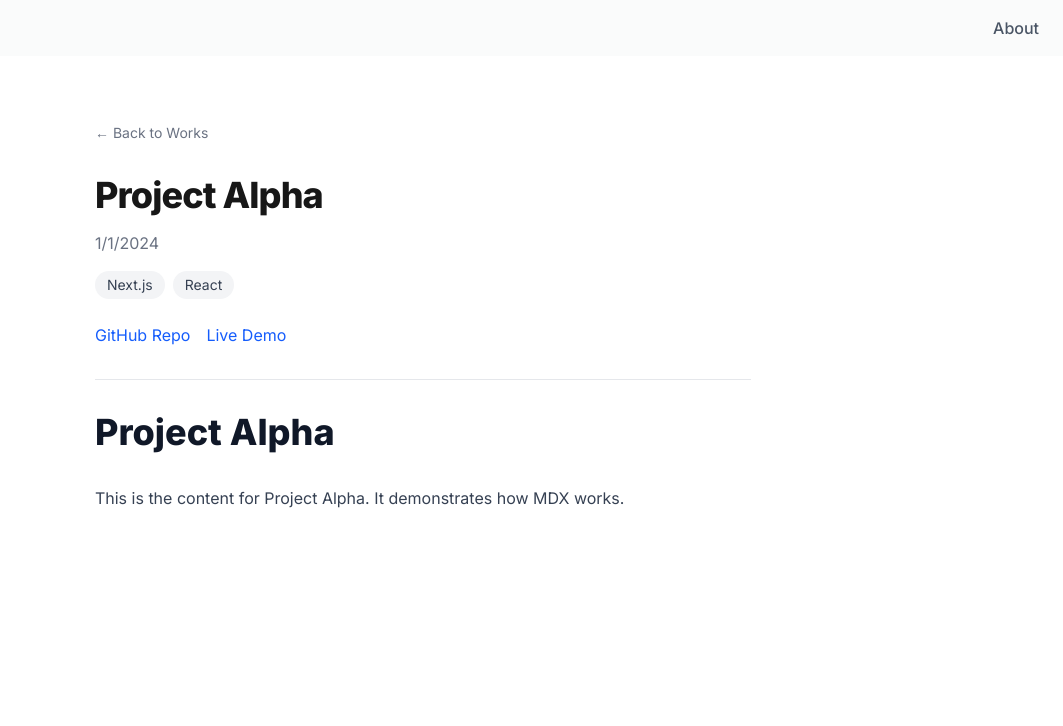
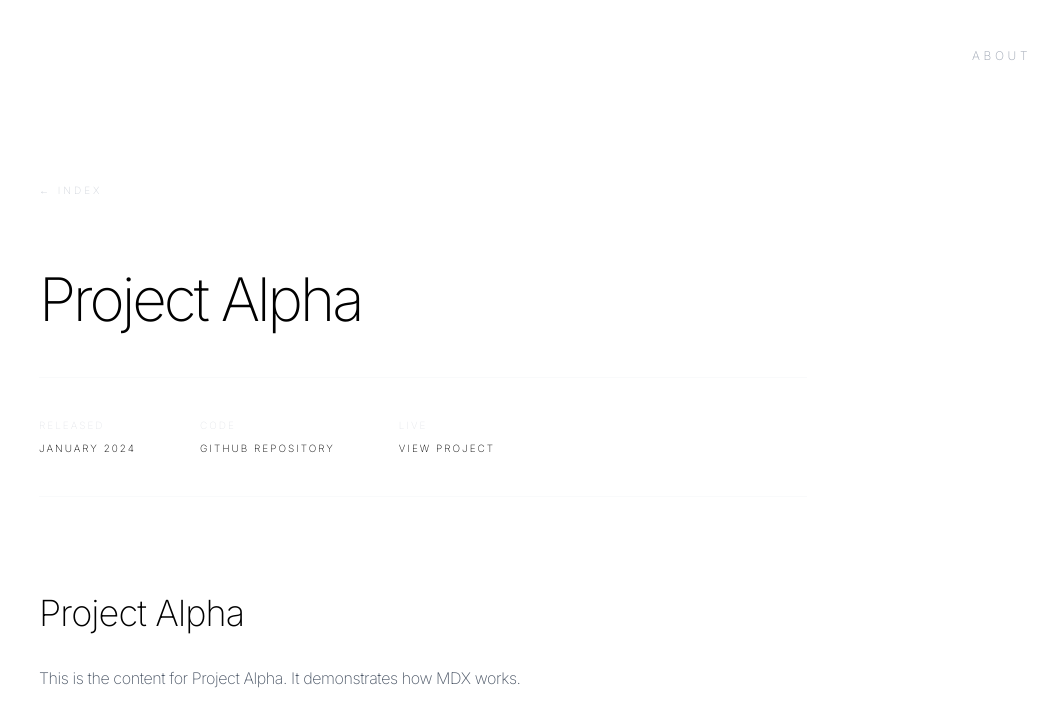
Before and after one commit to kaishiraishi/portfolio, a Next.js app: page /works/project-alpha in a window 1280 px wide. Shown: the top 726 px of the page, without its empty margins (217-1280 px from the left). Built offline with nearby package versions, Linux system fonts and the light colour scheme.

Commit message:
Design: Update typography to Helvetica Neue UltraLight and refine grid

```diff
--- a/src/app/about/page.tsx
+++ b/src/app/about/page.tsx
@@ -7,17 +7,19 @@ export const metadata: Metadata = {
 
 export default function AboutPage() {
     return (
-        <div className="max-w-prose mx-auto py-12">
-            <Link href="/" className="text-gray-500 hover:text-black transition-colors text-sm mb-8 inline-block">
-                &larr; Back to Works
+        <div className="max-w-2xl mx-auto py-20">
+            <Link href="/" className="text-[10px] tracking-[0.3em] uppercase text-gray-300 hover:text-black transition-colors mb-16 inline-block font-extralight">
+                &larr; Index
             </Link>
-            <h1 className="text-3xl font-bold tracking-tight mb-6">About</h1>
-            <div className="prose prose-gray">
+            <h1 className="text-5xl font-extralight tracking-tighter mb-12 text-black">About</h1>
+            <div className="prose prose-gray prose-p:font-extralight prose-p:text-gray-600 prose-p:leading-relaxed prose-p:text-lg">
                 <p>
-                    Hello, this is my minimal portfolio. I build web applications and enjoy creating clean, user-friendly digital experiences.
+                    I am a designer and developer focused on minimal and functional digital aesthetics.
+                    I believe in the power of simplicity and the clarity of negative space.
                 </p>
                 <p>
-                    This site is built with Next.js App Router, Tailwind CSS, and MDX. It focuses on performance, simplicity, and ease of content management.
+                    This portfolio is a reflection of that philosophy—distilled to its essential components:
+                    typography, grid, and content.
                 </p>
             </div>
         </div>
--- a/src/app/layout.tsx
+++ b/src/app/layout.tsx
@@ -17,13 +17,13 @@ export default function RootLayout({
 }>) {
   return (
     <html lang="ja">
-      <body className={`${inter.className} bg-gray-50 text-gray-900 min-h-screen flex flex-col`}>
-        <header className="px-6 py-4 flex justify-end items-center sticky top-0 bg-gray-50/80 backdrop-blur-sm z-10">
-          <Link href="/about" className="text-gray-600 hover:text-black font-medium transition-colors">
+      <body className={`${inter.className} bg-white text-black min-h-screen flex flex-col font-['Helvetica_Neue',Helvetica,Arial,sans-serif] font-extralight tracking-tight`}>
+        <header className="px-8 py-12 flex justify-end items-center sticky top-0 bg-white/80 backdrop-blur-md z-10">
+          <Link href="/about" className="text-gray-400 hover:text-black font-extralight transition-colors text-xs tracking-[0.3em] uppercase">
             About
           </Link>
         </header>
-        <main className="flex-1 w-full max-w-4xl mx-auto px-6 py-8">
+        <main className="flex-1 w-full max-w-7xl mx-auto px-8 pb-32">
           {children}
         </main>
       </body>
--- a/src/app/page.tsx
+++ b/src/app/page.tsx
@@ -5,43 +5,42 @@ export default function WorksPage() {
   const works = getAllWorks();
 
   return (
-    <div className="space-y-8">
-      <h1 className="text-3xl font-bold tracking-tight">WORKS</h1>
+    <div className="space-y-24">
+      <section>
+        <h1 className="text-[10px] font-extralight tracking-[0.4em] uppercase mb-16 text-gray-300">Selected Works</h1>
 
         {works.length === 0 ? (
-        <p className="text-gray-500">No works found.</p>
+          <p className="text-gray-500 font-extralight">No works found.</p>
         ) : (
-        <div className="grid grid-cols-1 md:grid-cols-2 gap-6">
+          <div className="grid grid-cols-1 md:grid-cols-2 lg:grid-cols-3 gap-x-12 gap-y-24">
             {works.map(({ slug, frontmatter }) => (
               <Link
                 key={slug}
                 href={`/works/${slug}`}
-              className="group block p-6 bg-white rounded-xl shadow-sm border border-gray-100 hover:shadow-md hover:border-gray-200 transition-all"
+                className="group block space-y-6"
               >
-              <h2 className="text-xl font-semibold group-hover:text-blue-600 transition-colors">
+                <div className="aspect-[4/3] bg-gray-50 overflow-hidden relative border border-gray-100/50">
+                  <div className="absolute inset-0 flex items-center justify-center text-gray-200 font-extralight text-6xl group-hover:scale-105 transition-transform duration-700 ease-out">
+                    {frontmatter.title.charAt(0)}
+                  </div>
+                  <div className="absolute inset-0 bg-black/0 group-hover:bg-black/[0.02] transition-colors duration-500" />
+                </div>
+
+                <div className="space-y-2">
+                  <h2 className="text-xl font-extralight tracking-tight group-hover:text-gray-600 transition-colors">
                     {frontmatter.title}
                   </h2>
                   {frontmatter.summary && (
-                <p className="mt-2 text-gray-600">
+                    <p className="text-xs text-gray-400 leading-relaxed font-extralight tracking-wide line-clamp-2">
                       {frontmatter.summary}
                     </p>
                   )}
-              {frontmatter.tags && frontmatter.tags.length > 0 && (
-                <div className="mt-4 flex flex-wrap gap-2">
-                  {frontmatter.tags.map((tag) => (
-                    <span
-                      key={tag}
-                      className="px-2.5 py-1 bg-gray-100 text-gray-600 text-xs rounded-full"
-                    >
-                      {tag}
-                    </span>
-                  ))}
                 </div>
-              )}
               </Link>
             ))}
           </div>
         )}
+      </section>
     </div>
   );
 }
--- a/src/app/works/[slug]/page.tsx
+++ b/src/app/works/[slug]/page.tsx
@@ -44,39 +44,40 @@ export default async function WorkDetailPage({ params }: Props) {
     const { frontmatter, content } = work;
 
     return (
-        <article className="max-w-prose mx-auto py-8">
-            <div className="mb-8">
-                <Link href="/" className="text-gray-500 hover:text-black transition-colors text-sm mb-6 inline-block">
-                    &larr; Back to Works
+        <article className="max-w-3xl mx-auto py-16">
+            <div className="mb-24">
+                <Link href="/" className="text-[10px] tracking-[0.3em] uppercase text-gray-300 hover:text-black transition-colors mb-16 inline-block font-extralight">
+                    &larr; Index
                 </Link>
-                <h1 className="text-4xl font-extrabold tracking-tight mt-2 mb-4">{frontmatter.title}</h1>
-                {frontmatter.date && (
-                    <p className="text-gray-500 mb-4">{new Date(frontmatter.date).toLocaleDateString()}</p>
-                )}
-                {frontmatter.tags && frontmatter.tags.length > 0 && (
-                    <div className="flex flex-wrap gap-2 mb-6">
-                        {frontmatter.tags.map((tag) => (
-                            <span key={tag} className="px-3 py-1 bg-gray-100 text-gray-700 text-sm rounded-full">
-                                {tag}
-                            </span>
-                        ))}
-                    </div>
-                )}
-                <div className="flex gap-4 mb-8">
+                <h1 className="text-6xl font-extralight tracking-tighter mb-10 text-black leading-tight">{frontmatter.title}</h1>
+
+                <div className="flex flex-col sm:flex-row sm:items-center gap-8 sm:gap-16 text-[10px] text-gray-400 mb-12 border-y border-gray-50 py-10 uppercase tracking-[0.2em] font-extralight">
+                    {frontmatter.date && (
+                        <div>
+                            <span className="block text-gray-200 mb-2">Released</span>
+                            <span className="text-black">{new Date(frontmatter.date).toLocaleDateString('en-US', { year: 'numeric', month: 'long' })}</span>
+                        </div>
+                    )}
                     {frontmatter.repo && (
-                        <a href={frontmatter.repo} target="_blank" rel="noopener noreferrer" className="text-blue-600 hover:underline">
-                            GitHub Repo
-                        </a>
+                        <div>
+                            <span className="block text-gray-200 mb-2">Code</span>
+                            <a href={frontmatter.repo} target="_blank" rel="noopener noreferrer" className="text-black hover:text-gray-500 transition-colors">
+                                GitHub Repository
+                            </a>
+                        </div>
                     )}
                     {frontmatter.demo && (
-                        <a href={frontmatter.demo} target="_blank" rel="noopener noreferrer" className="text-blue-600 hover:underline">
-                            Live Demo
-                        </a>
+                        <div>
+                            <span className="block text-gray-200 mb-2">Live</span>
+                            <a href={frontmatter.demo} target="_blank" rel="noopener noreferrer" className="text-black hover:text-gray-500 transition-colors">
+                                View Project
+                            </a>
+                        </div>
                     )}
                 </div>
-                <hr className="border-gray-200" />
             </div>
-            <div className="prose prose-gray max-w-none">
+
+            <div className="prose prose-gray max-w-none prose-headings:font-extralight prose-headings:tracking-tight prose-headings:text-black prose-p:font-extralight prose-p:text-gray-600 prose-p:leading-relaxed prose-a:text-black prose-a:font-extralight prose-a:underline prose-a:underline-offset-4 prose-a:decoration-gray-200 hover:prose-a:decoration-black transition-all">
                 <MDXRemote source={content} />
             </div>
         </article>
```
Lines whose indentation alone changed are shown as unchanged.
